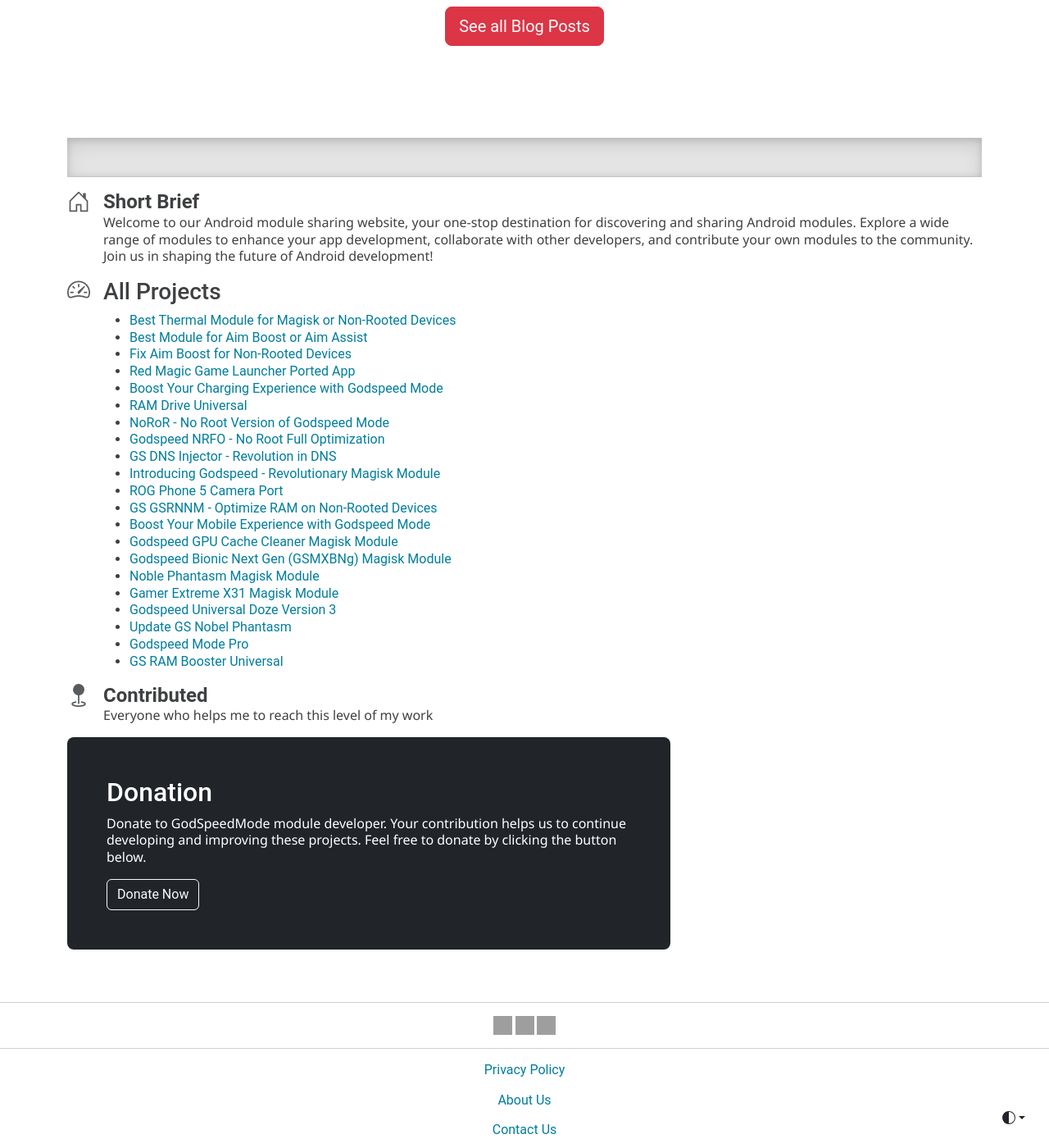
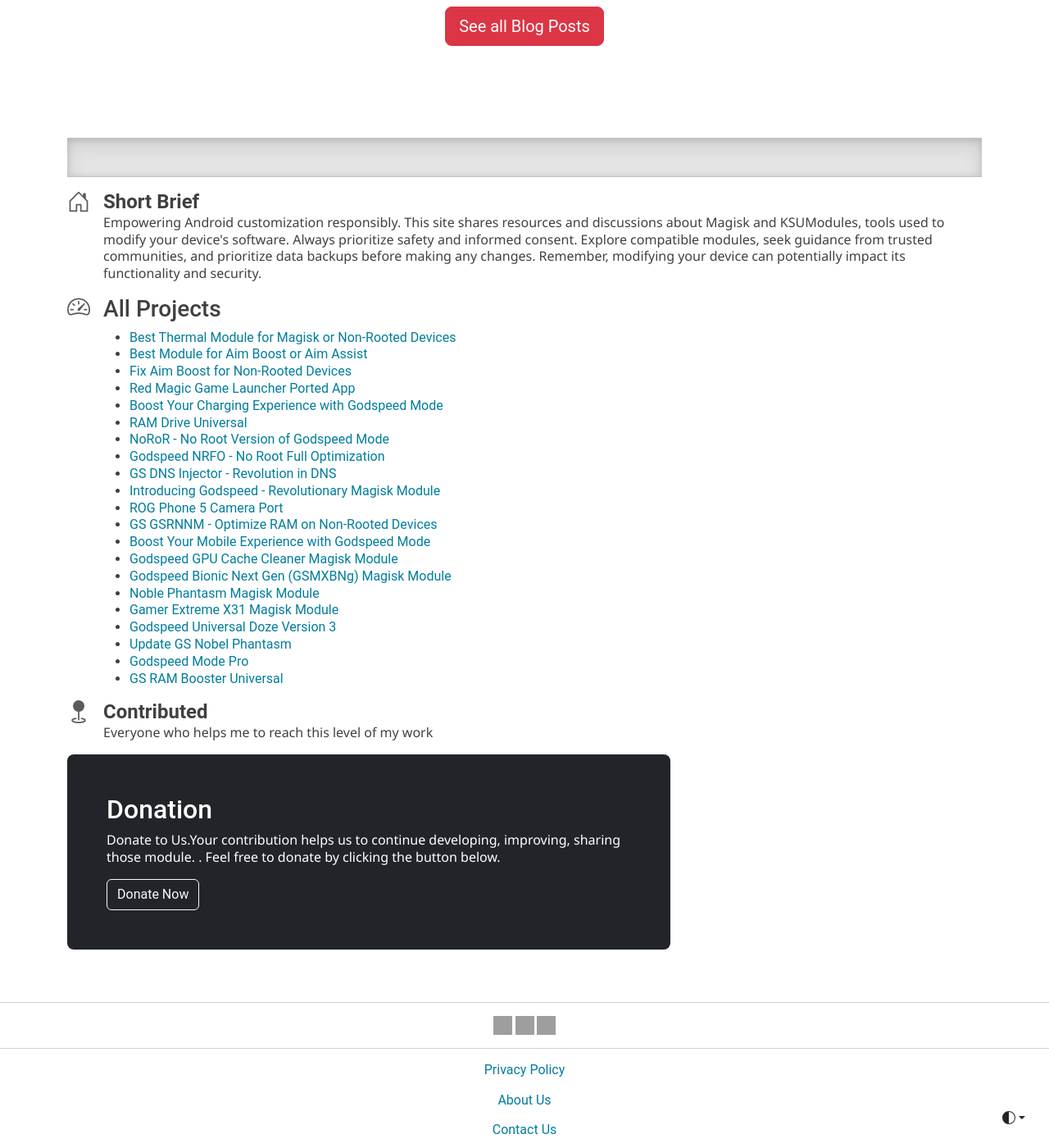
Before and after one commit to magiskandksumodule/magiskandksumodule.github.io, a Jekyll site: the page built from index.html, in a window 1280 px wide and 1400 px high, scrolled down 316 px. Shown: the whole window at 82% size. Built offline with Jekyll 4.4.1, drawn with Linux system fonts in a browser that asks for light colours; some web fonts are replaced; some of the changed text lies outside the part shown; grey boxes are pictures that could not be loaded.

Commit message:
Update index.html

```diff
--- a/index.html
+++ b/index.html
@@ -129,14 +129,14 @@
 <section class="py-5 text-center container">
     <div class="row py-lg-5">
       <div class="col-lg-6 col-md-8 mx-auto">
-           <h1 class="home_h1">Hi This is android4tweak </h1>
+           <h1 class="home_h1">Hey Thanks for visiting. </h1>
   <h3>
    <p class="lead text-muted">  Welcome Here
 
 
  </p>
    </h3>
-        <p class="lead text-muted">Android tweak for everyone androidtweak4all.github.io </p>
+        <p class="lead text-muted"> Desired Magisk and KernelSU Modules here</p>
         <a class="btn btn-lg btn-danger" href="/blog.html" role="button">See all Blog Posts</a>
 
       </div>
@@ -155,9 +155,7 @@
         <div>
           <h3 class="fw-bold mb-0 fs-4">Short Brief</h3>
           <p>
-            Welcome to our Android module sharing website, your one-stop destination for discovering and sharing Android modules.
-            Explore a wide range of modules to enhance your app development, collaborate with other developers, and contribute your own modules to the community.
-            Join us in shaping the future of Android development!
+            Empowering Android customization responsibly. This site shares resources and discussions about Magisk and KSUModules, tools used to modify your device's software. Always prioritize safety and informed consent. Explore compatible modules, seek guidance from trusted communities, and prioritize data backups before making any changes. Remember, modifying your device can potentially impact its functionality and security.
           </p>
         </div>
       </div>
@@ -208,7 +206,7 @@
     <div class="col-md-8">
         <div class="h-100 p-5 text-bg-dark rounded-3">
             <h2>Donation</h2>
-            <p>Donate to GodSpeedMode module developer. Your contribution helps us to continue developing and improving these projects. Feel free to donate by clicking the button below.</p>
+            <p>Donate to Us.Your contribution helps us to continue developing, improving, sharing those module. . Feel free to donate by clicking the button below.</p>
             <a href="https://ko-fi.com/revWS/tiers" target="_blank" class="btn btn-outline-light" type="button">Donate Now</a>
         </div>
     </div>
```
Also changed, not shown: other parts of index.html (+1 -1 lines).
